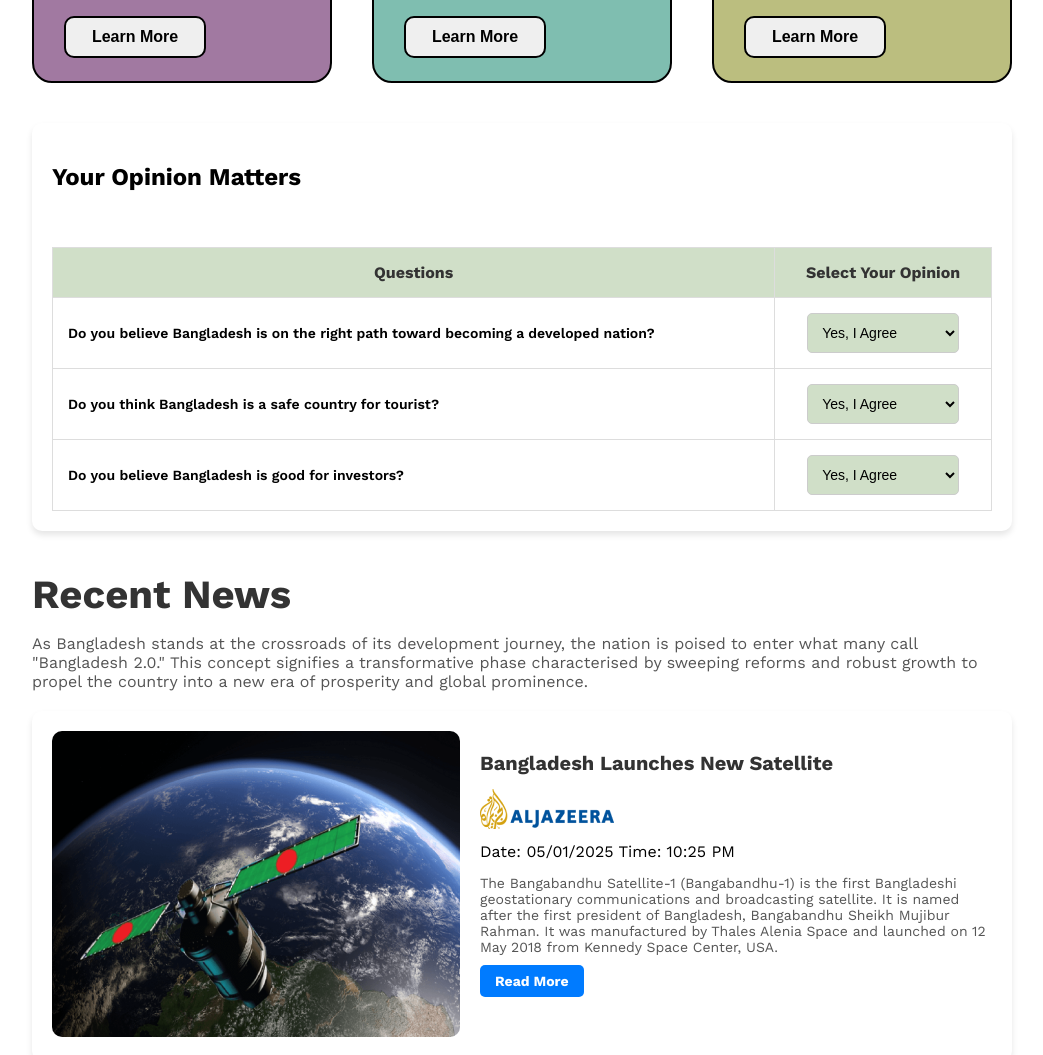
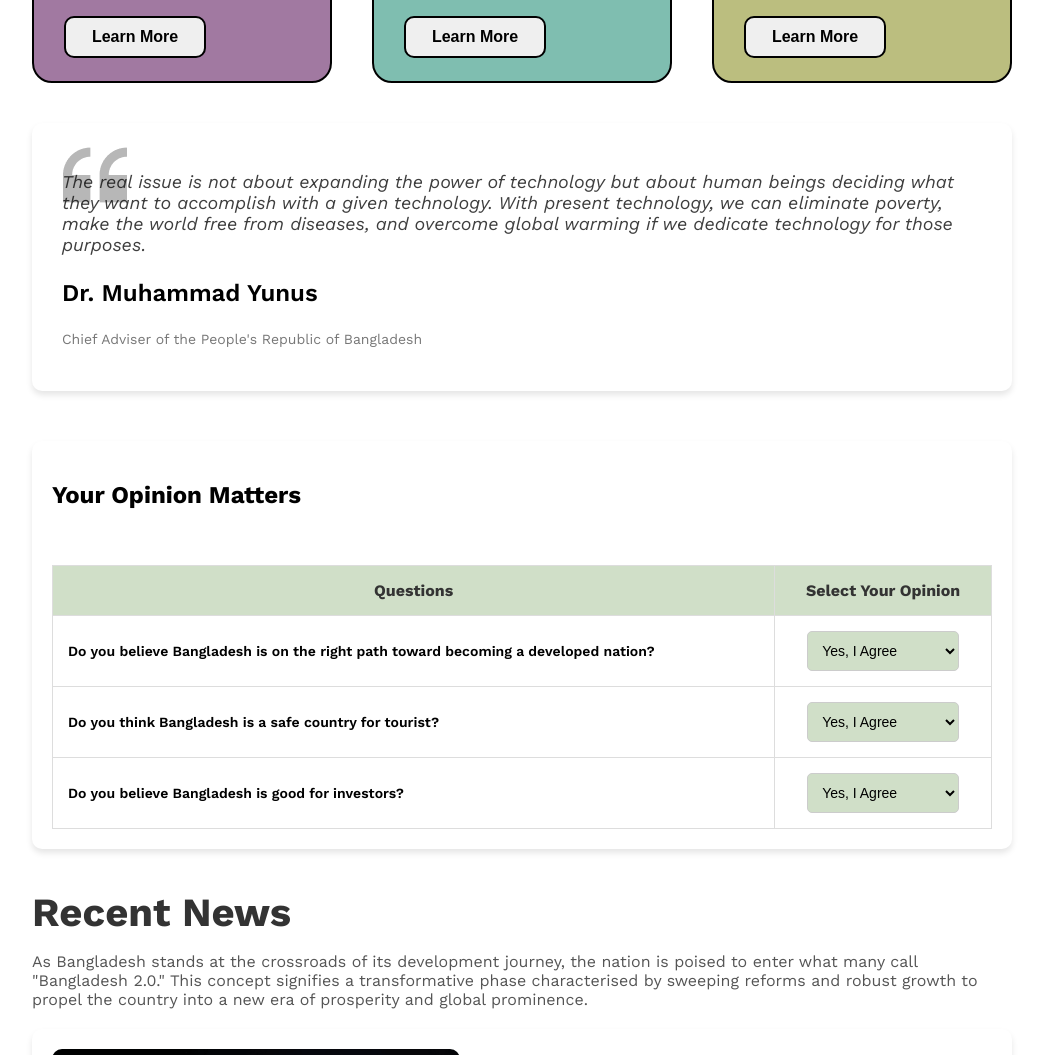
Before and after one commit to K-emon22/hero-pro-assignment-1, a plain HTML site: page index.html in a window 1280 px wide. Shown: the part 1200-2255 px from the top of the page, without its empty margins (118-1161 px from the left). Drawn offline with nearby package versions, Linux system fonts and the light colour scheme; a web font is replaced by a local one.

Commit message:
Almighty Push

```diff
--- a/index.html
+++ b/index.html
@@ -91,6 +91,18 @@
 
    <section>
     <!-- section for dr inus -->
+
+<div class= "challange-section" >
+  <!-- <img class="quote" src="quote-bg.png" alt=""> -->
+      <p class= "challange">
+        The real issue is not about expanding the power of technology but about human beings deciding what they want to accomplish with a given technology. With present technology, we can eliminate poverty, make the world free from diseases, and overcome global warming if we dedicate technology for those purposes.
+      </p>
+      <p  class="yunus ">Dr. Muhammad Yunus </p>
+      <p   class="yunus-title ">Chief Adviser of the People's Republic of Bangladesh</p>
+    </div>
+  </div>
+
+
    </section>
 
 
--- a/style.css
+++ b/style.css
@@ -84,6 +84,7 @@ nav ul li button:hover {
 .banner-emon {
      font-size:30px;
      color: rgb(90, 90, 90);
+     margin-bottom: 0px;
 
     }
 
@@ -91,7 +92,9 @@ nav ul li button:hover {
     font-size: 40px;
    color:  #000000;
    width: 700px;
+   font-weight: 700;
    justify-content: start;
+
   }
 
 .bangladesh-button {
@@ -235,6 +238,7 @@ color: rgba(14, 14, 14, 0.8);
  /* section start */
 
  .motamot {
+  margin-top: 50px;
   background-color: #ffffff;
   border-radius: 10px;
   padding: 20px;
@@ -545,7 +549,50 @@ text-align: center ;
 }
 
 .social-links a {
-  text-decoration: none;
+   text-decoration: none;
   color: inherit;
 
 }
+
+
+
+.challange-section {
+
+  margin-b: 40px;
+background-color: #ffffff;
+padding:  30px;
+  border-radius: 10px;
+  box-shadow: 0px 4px 6px rgba(0, 0, 0, 0.1);
+}
+
+.challange {
+  font-size:     18px;
+  font-style: italic;
+    color: rgba(14, 14, 14, 0.8);
+  margin-bottom: 20px;
+
+}
+
+.yunus {
+  font-weight: 600;
+font-size:    24px;
+}
+
+.yunus-title {
+
+
+    color: #777;
+  font-size: 14px;
+}
+
+/* .quote{
+
+  bac
+} */
+
+.challange-section{
+  background-image: url(quote-bg.png);
+background-repeat: no-repeat;
+background-position: 31px 20px;
+
+}
```
